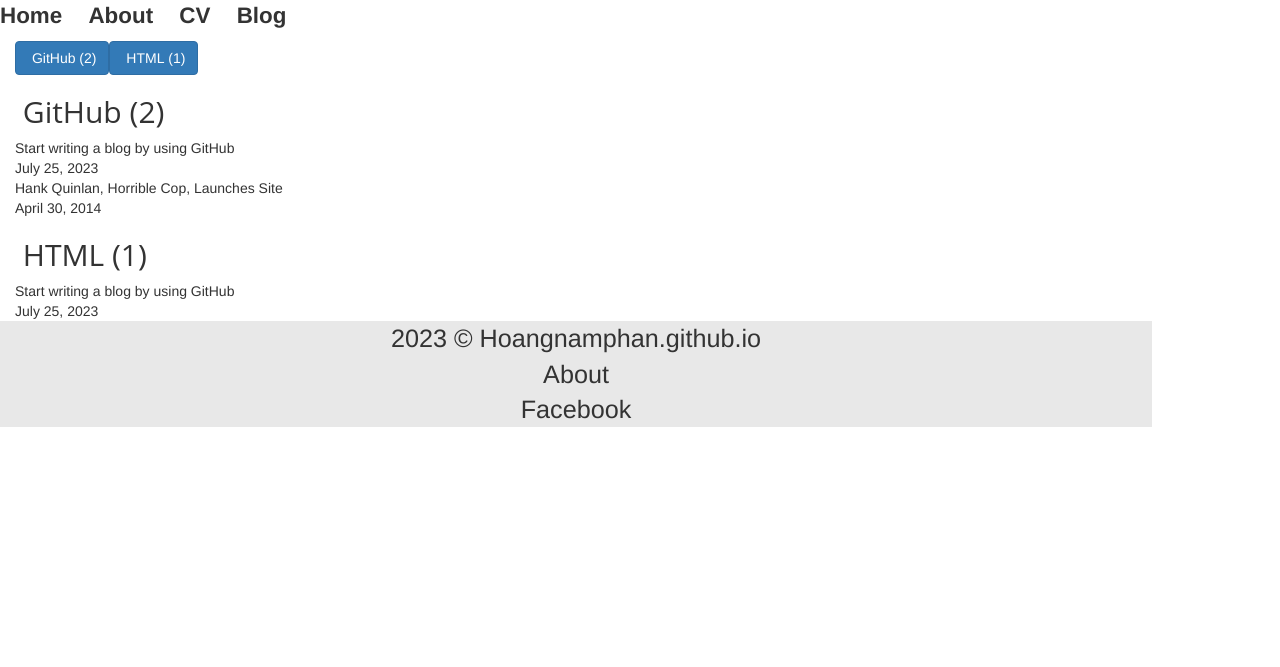
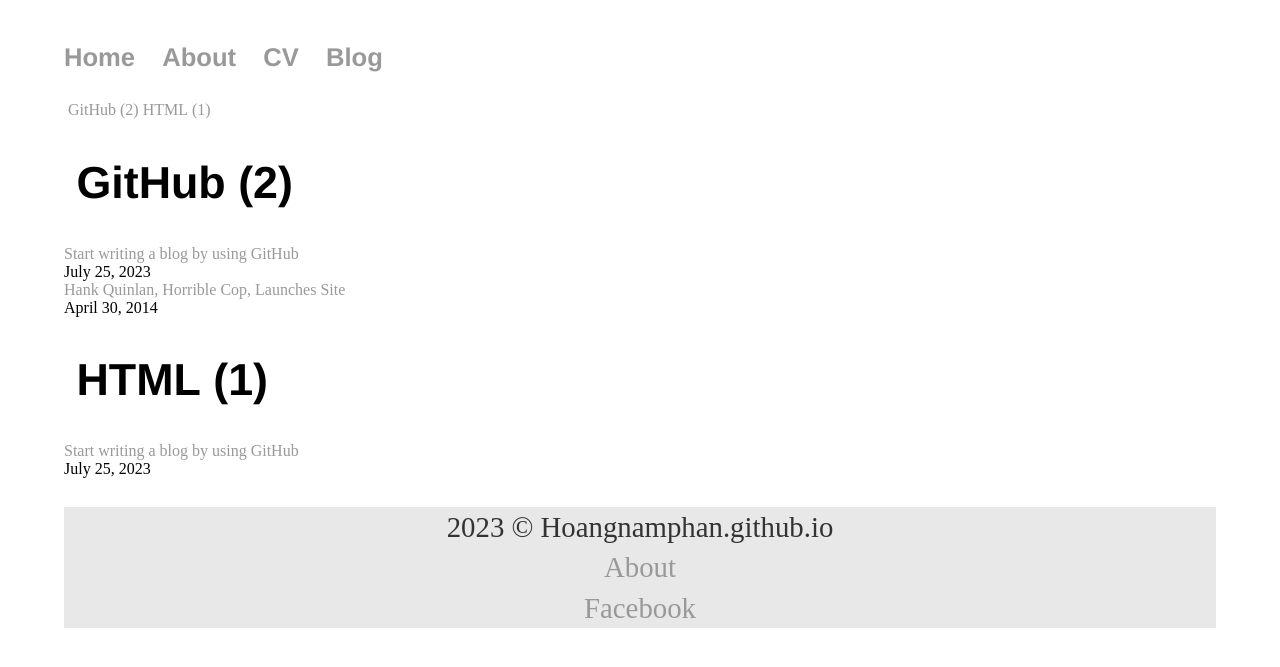
Before and after one commit to hoAngnaMPHan/hoangnamphan.github.io, a Jekyll site: the page built from tags.html, in a window 1280 px wide. Shown: the top 667 px of the page. Built offline with Jekyll 4.4.1, drawn with Linux system fonts in a browser that asks for light colours; nearby versions of some CDN libraries.

Commit message:
Update default.html

```diff
--- a/_layouts/default.html
+++ b/_layouts/default.html
@@ -5,10 +5,7 @@
 
     <link rel="stylesheet" type="text/css" href="/css/main.css">
 
-	  <link href="https://maxcdn.bootstrapcdn.com/bootstrap/3.3.7/css/bootstrap.min.css" rel="stylesheet">
-<link href="/css/latest-posts.css" rel="stylesheet">
-<script src="https://ajax.googleapis.com/ajax/libs/jquery/3.1.1/jquery.min.js"></script>
-<script src="https://maxcdn.bootstrapcdn.com/bootstrap/3.3.7/js/bootstrap.min.js"></script>
+
 
   </head>
 
```
